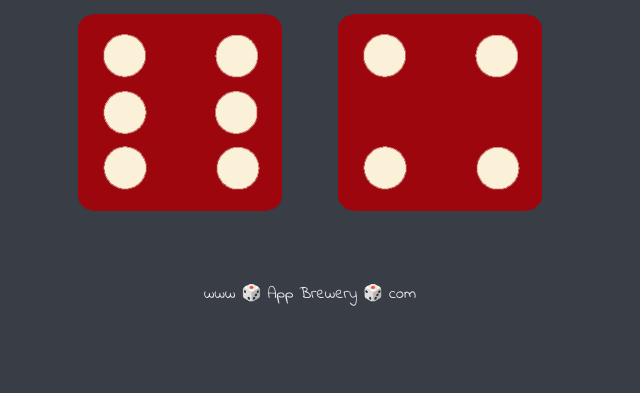
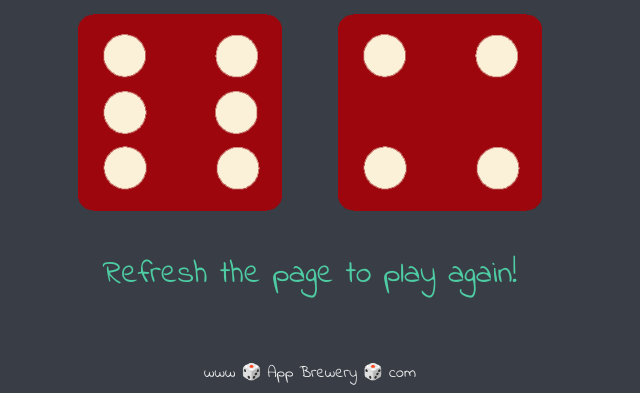
Before and after one commit to Sero030/Web-Dev, a plain HTML site: page Dice Game/dicee.html in a window 1280 px wide. Shown: the part 481-874 px from the top of the page, without its empty margins (330-970 px from the left). Before the commit the page ends 800 px from the top, so only its background shows below. Drawn offline with Linux system fonts and the light colour scheme.

Commit message:
Update Dice HTML to add instruction

```diff
--- a/Dice Game/dicee.html
+++ b/Dice Game/dicee.html
@@ -22,6 +22,7 @@
         <p>Player 2</p>
         <img class="img2" src="./images/dice6.png" />
       </div>
+      <p>Refresh the page to play again!</p>
     </div>
     <script src="./index.js"></script>
     <footer>www 🎲 App Brewery 🎲 com</footer>
```
